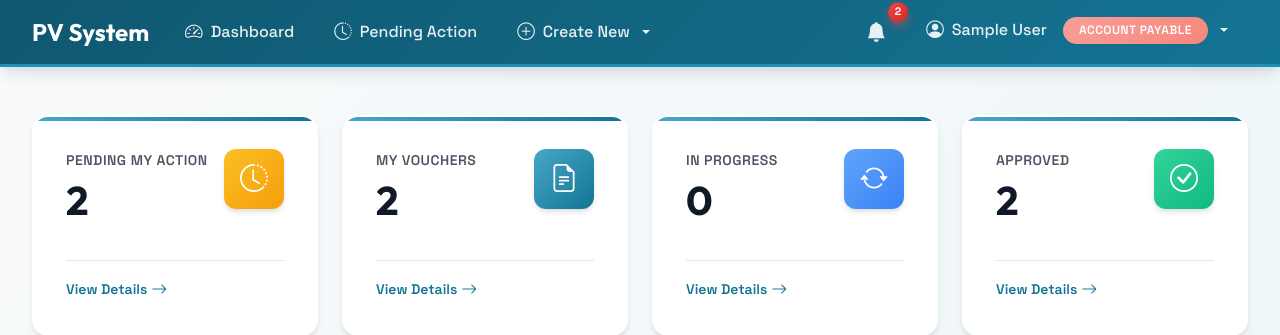
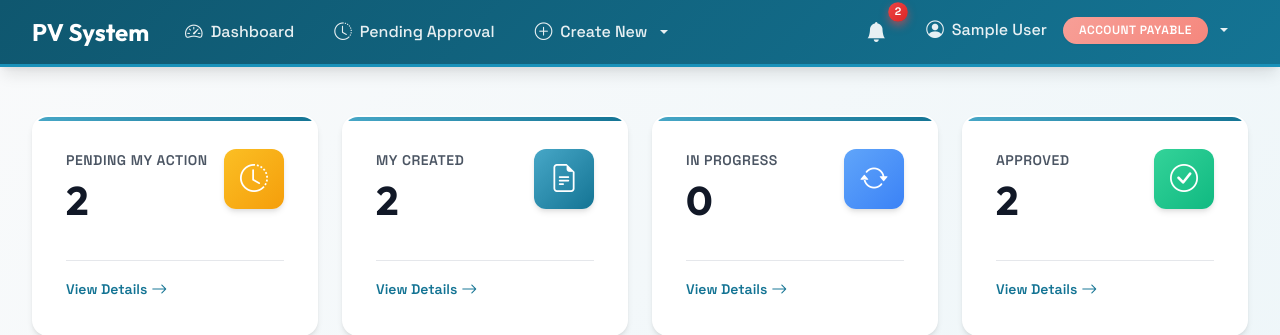
Before and after one commit to Loemchhayly/PaymentVoucherSystem, a Django app: a page that uses templates/base.html in a window 1280 px wide. Shown: the top 335 px of the page. Run offline with Django 5.2, Linux system fonts and the light colour scheme; a user stored in the database is signed in; tables that the repository leaves empty hold one stand-in row (values such as "Sample post"); some web fonts are replaced.

Commit message:
nine for new account can see anything all voucher that do before

```diff
--- a/dashboard/views.py
+++ b/dashboard/views.py
@@ -8,28 +8,26 @@ from operator import attrgetter
 
 
 class DashboardView(LoginRequiredMixin, ListView):
-    """Main dashboard view"""
+    """Main dashboard - MD/Admins see ALL vouchers, regular users see their own"""
     template_name = 'dashboard/dashboard.html'
     context_object_name = 'vouchers'
     paginate_by = 20
 
     def get_queryset(self):
         user = self.request.user
-
-        # Check document type filter
         doc_type = self.request.GET.get('doc_type', 'all')
 
-        if user.is_staff:
+        # MD and Admins see ALL vouchers (including history)
+        if user.is_staff or user.role_level == 5:
             pv_queryset = PaymentVoucher.objects.all()
             pf_queryset = PaymentForm.objects.all()
         else:
-            # User can see vouchers/forms they created, are assigned to, or have approved
+            # Regular users see only their vouchers (created or involved with)
             pv_queryset = PaymentVoucher.objects.filter(
                 Q(created_by=user) |
                 Q(current_approver=user) |
                 Q(approval_history__actor=user)
             ).distinct()
-
             pf_queryset = PaymentForm.objects.filter(
                 Q(created_by=user) |
                 Q(current_approver=user) |
@@ -38,13 +36,10 @@ class DashboardView(LoginRequiredMixin, ListView):
 
         # Filter by document type
         if doc_type == 'pv':
-            # Only Payment Vouchers
             combined = sorted(pv_queryset, key=attrgetter('created_at'), reverse=True)
         elif doc_type == 'pf':
-            # Only Payment Forms
             combined = sorted(pf_queryset, key=attrgetter('created_at'), reverse=True)
         else:
-            # All documents (default)
             combined = sorted(
                 chain(pv_queryset, pf_queryset),
                 key=attrgetter('created_at'),
@@ -57,8 +52,8 @@ class DashboardView(LoginRequiredMixin, ListView):
         context = super().get_context_data(**kwargs)
         user = self.request.user
 
-        # Base queryset for user's accessible vouchers
-        if user.is_staff:
+        # Base queryset for stats (same as displayed vouchers)
+        if user.is_staff or user.role_level == 5:
             pv_base = PaymentVoucher.objects.all()
             pf_base = PaymentForm.objects.all()
         else:
@@ -73,13 +68,13 @@ class DashboardView(LoginRequiredMixin, ListView):
                 Q(approval_history__actor=user)
             ).distinct()
 
-        # Summary counts (including both PV and PF)
+        # Summary counts
         context['pending_my_action'] = (
             pv_base.filter(current_approver=user).count() +
             pf_base.filter(current_approver=user).count()
         )
 
-        context['my_vouchers'] = (
+        context['my_created_count'] = (
             pv_base.filter(created_by=user).count() +
             pf_base.filter(created_by=user).count()
         )
--- a/templates/base.html
+++ b/templates/base.html
@@ -1048,7 +1048,7 @@
                     <li class="nav-item">
                         <a class="nav-link" href="{% url 'dashboard:pending' %}">
                             <i class="bi bi-clock-history"></i>
-                            <span>Pending Action</span>
+                            <span>Pending Approval</span>
                         </a>
                     </li>
                     {% if user.role_level == 1 %}
--- a/templates/dashboard/dashboard.html
+++ b/templates/dashboard/dashboard.html
@@ -641,19 +641,19 @@
             </div>
         </div>
 
-        <!-- My Vouchers -->
+        <!-- My Created Vouchers -->
         <div class="stat-card primary">
             <div class="stat-card-header">
                 <div>
-                    <div class="stat-card-title">My Vouchers</div>
-                    <div class="stat-card-value">{{ my_vouchers }}</div>
+                    <div class="stat-card-title">My Created</div>
+                    <div class="stat-card-value">{{ my_created_count }}</div>
                 </div>
                 <div class="stat-card-icon">
                     <i class="bi bi-file-earmark-text"></i>
                 </div>
             </div>
             <div class="stat-card-footer">
-                <a href="{% url 'dashboard:my_vouchers' %}" class="stat-card-link">
+                <a href="?tab=my_vouchers" class="stat-card-link">
                     <span>View Details</span>
                     <i class="bi bi-arrow-right"></i>
                 </a>
```
